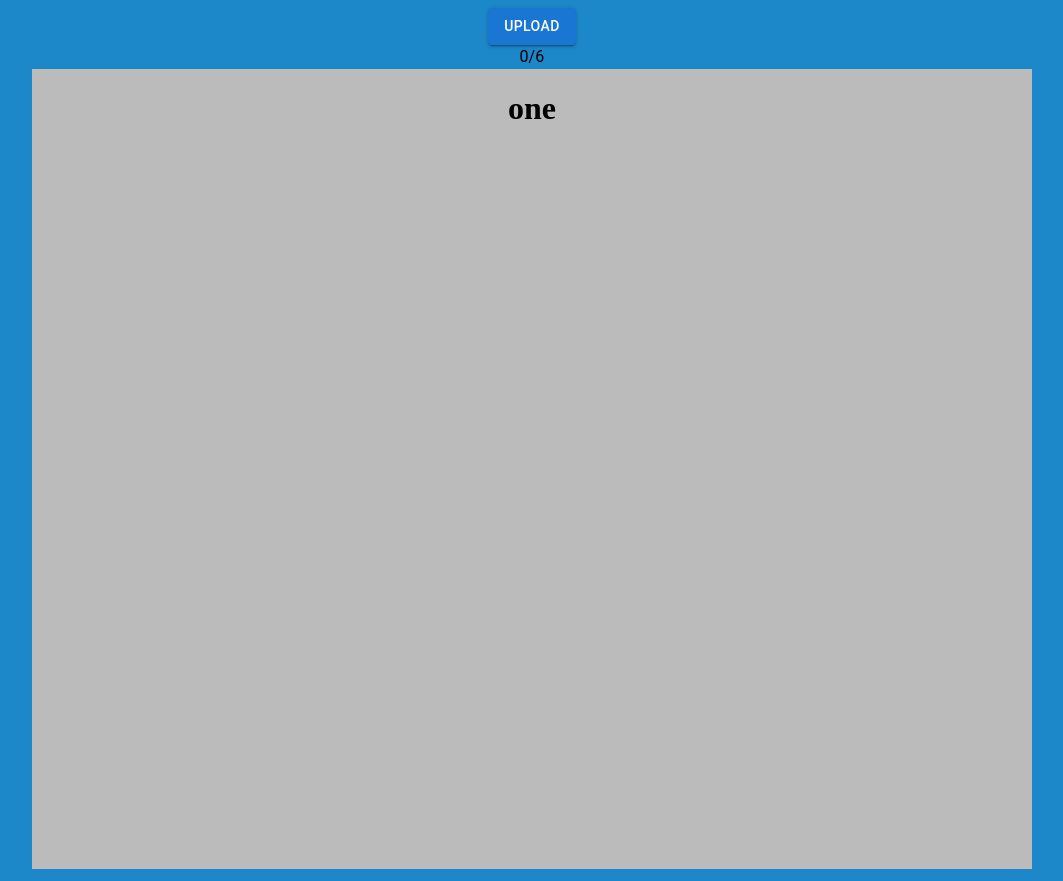
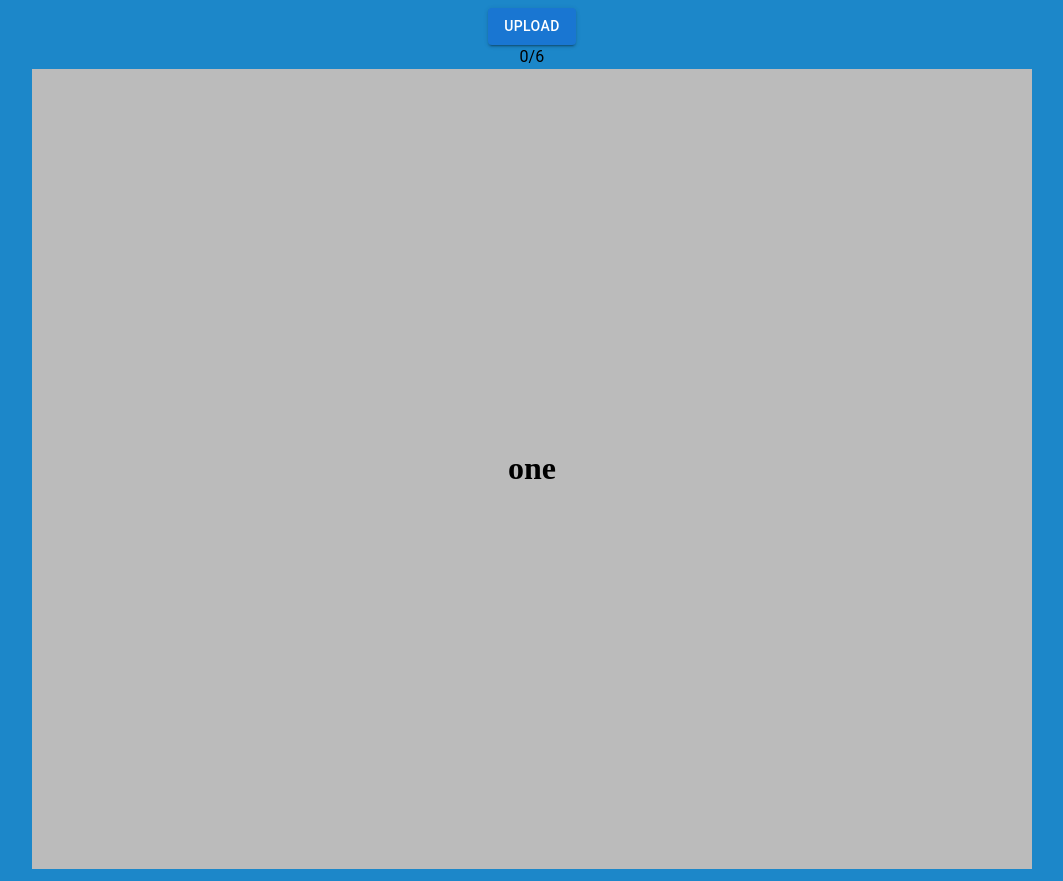
Before and after one commit to adrianclinansmith/markdown-cards, a React (Create React App) app: page / in a window 1280 px wide. Shown: the whole page, without its empty margins (108-1171 px from the left). Built offline with nearby package versions, Linux system fonts and the light colour scheme.

Commit message:
card content is centered

```diff
--- a/src/components/FlipItem.css
+++ b/src/components/FlipItem.css
@@ -11,7 +11,7 @@
 	position: relative;
 	width: 100%;
 	height: 100%;
-	text-align: center;
+	/* text-align: center; */
 	transition: transform 0.6s;
 	transform-style: preserve-3d;
 	box-shadow: 0 4px 8px 0 rgba(0,0,0,0.2);
@@ -27,6 +27,9 @@
 	height: 100%;
 	-webkit-backface-visibility: hidden;
 	backface-visibility: hidden;
+	display: flex;
+  	justify-content: center;
+  	align-items: center;
   }
 
   .flip-card-front {
--- a/src/components/Swiper.tsx
+++ b/src/components/Swiper.tsx
@@ -63,7 +63,6 @@ function Swiper({ items, fronts, backs, itemIndexRef }: SwiperProps) {
         pointerDownXRef.current = e.clientX;
         const containerEl = ulRef.current;
         minOffsetXRef.current = containerEl!.offsetWidth - containerEl!.scrollWidth;
-		// setAllowFlip(true);
 		allowFlip.current = true;
         window.addEventListener('pointermove', onPointerMove);
         window.addEventListener('pointerup', onPointerUp);
```
Also changed, not shown: src/App.tsx (+5 -2 lines).
